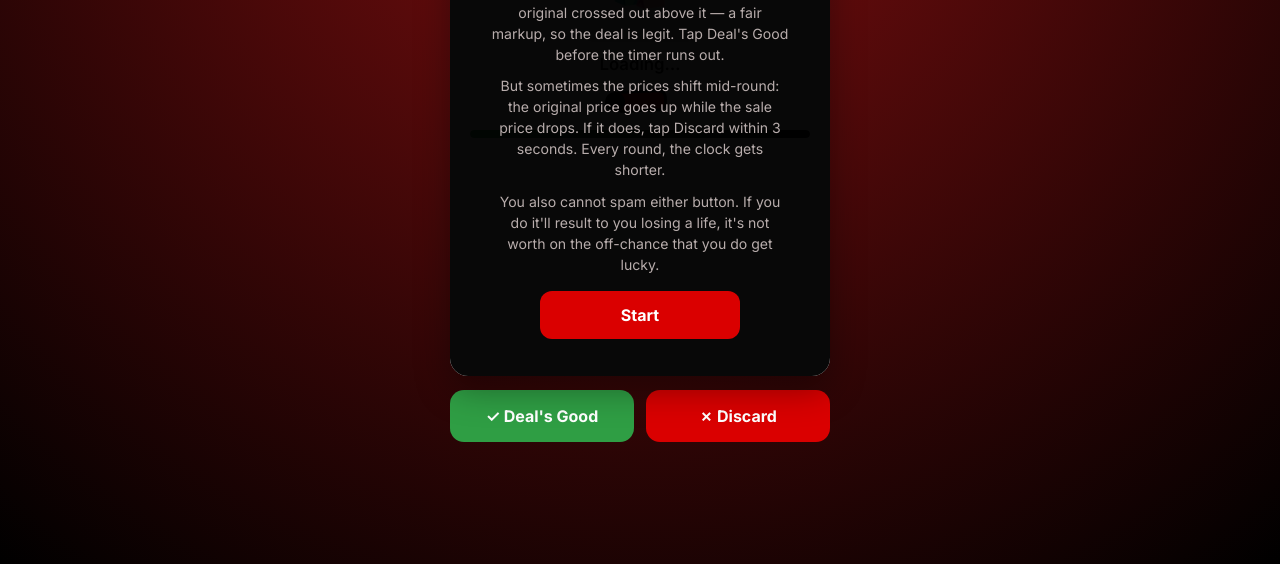
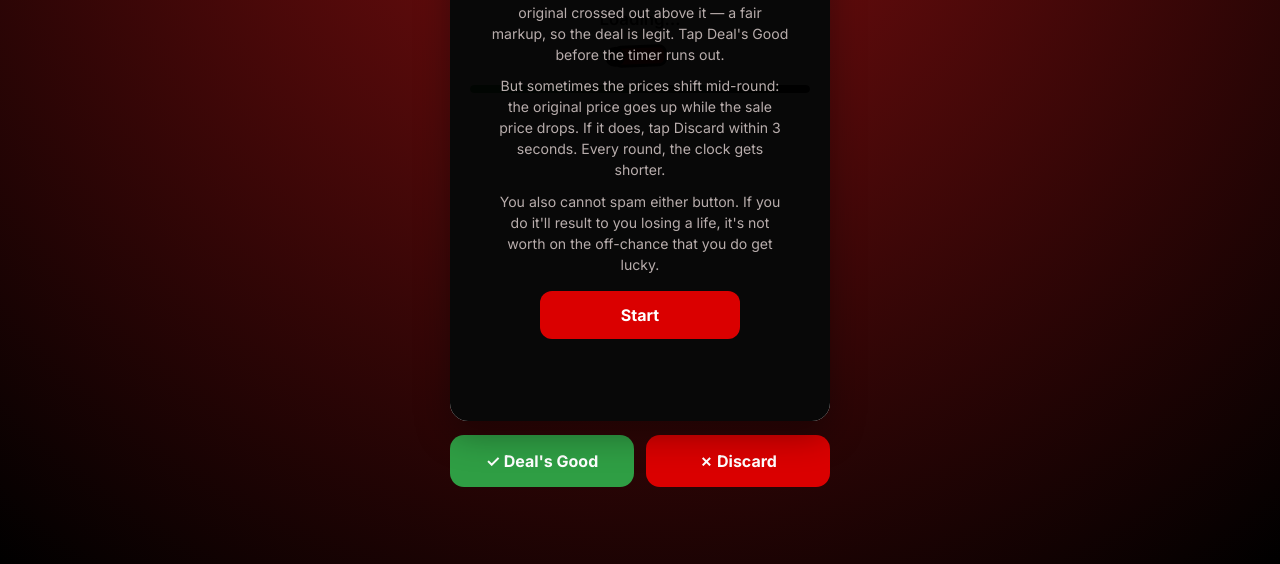
Before and after one commit to 6innacle/veritas, a plain HTML site: page index.html in a window 1280 px wide. Shown: the part 236-800 px from the top of the page. Drawn offline with nearby package versions, Linux system fonts and the light colour scheme.

Commit message:
Update style.css

```diff
--- a/assets/css/style.css
+++ b/assets/css/style.css
@@ -27,7 +27,7 @@ header .brand{font-family:'Oswald',sans-serif; font-weight:700; font-size:1.15re
 .lives span.full::after{content:'♥'; color:var(--wrong); font-size:16px; line-height:16px; display:block}
 .lives span.empty::after{content:'♡'; color:var(--text-muted); font-size:16px; line-height:16px; display:block}
 
-.stage{background:var(--card); border-radius:18px; padding:26px 20px 20px; box-shadow:0 14px 34px rgba(0,0,0,.35); position:relative; min-height:480px}
+.stage{background:var(--card); border-radius:18px; padding:26px 20px 20px; box-shadow:0 14px 34px rgba(0,0,0,.35); position:relative; min-height:570px}
 
 .item-photo{width:120px; height:120px; margin:0 auto; border-radius:14px; background:var(--surface-light) url('../img/ui/item-frame.png') center/cover no-repeat; display:flex; align-items:center; justify-content:center; overflow:hidden}
 .item-photo img{width:100%; height:100%; object-fit:cover}
```
